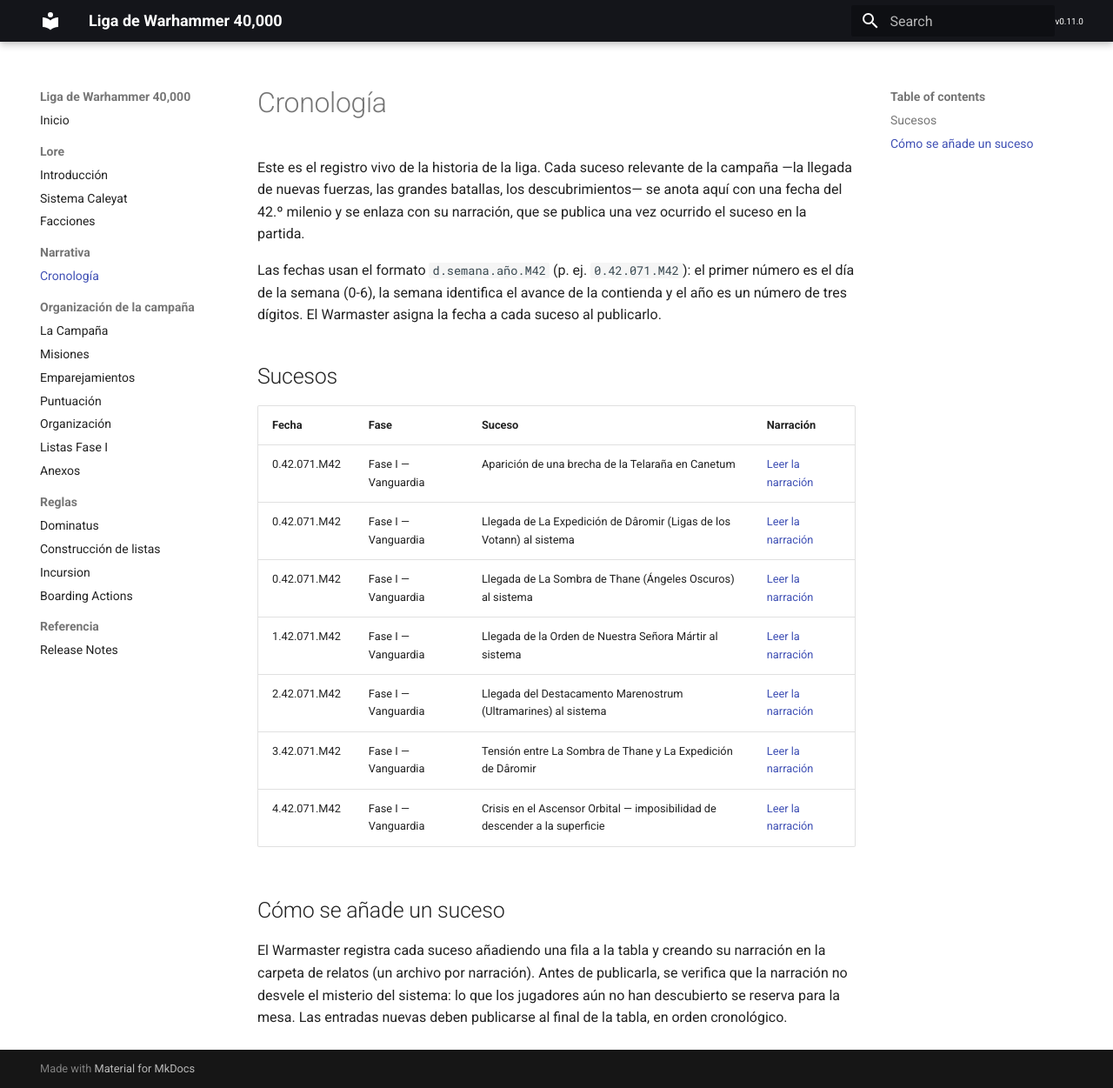
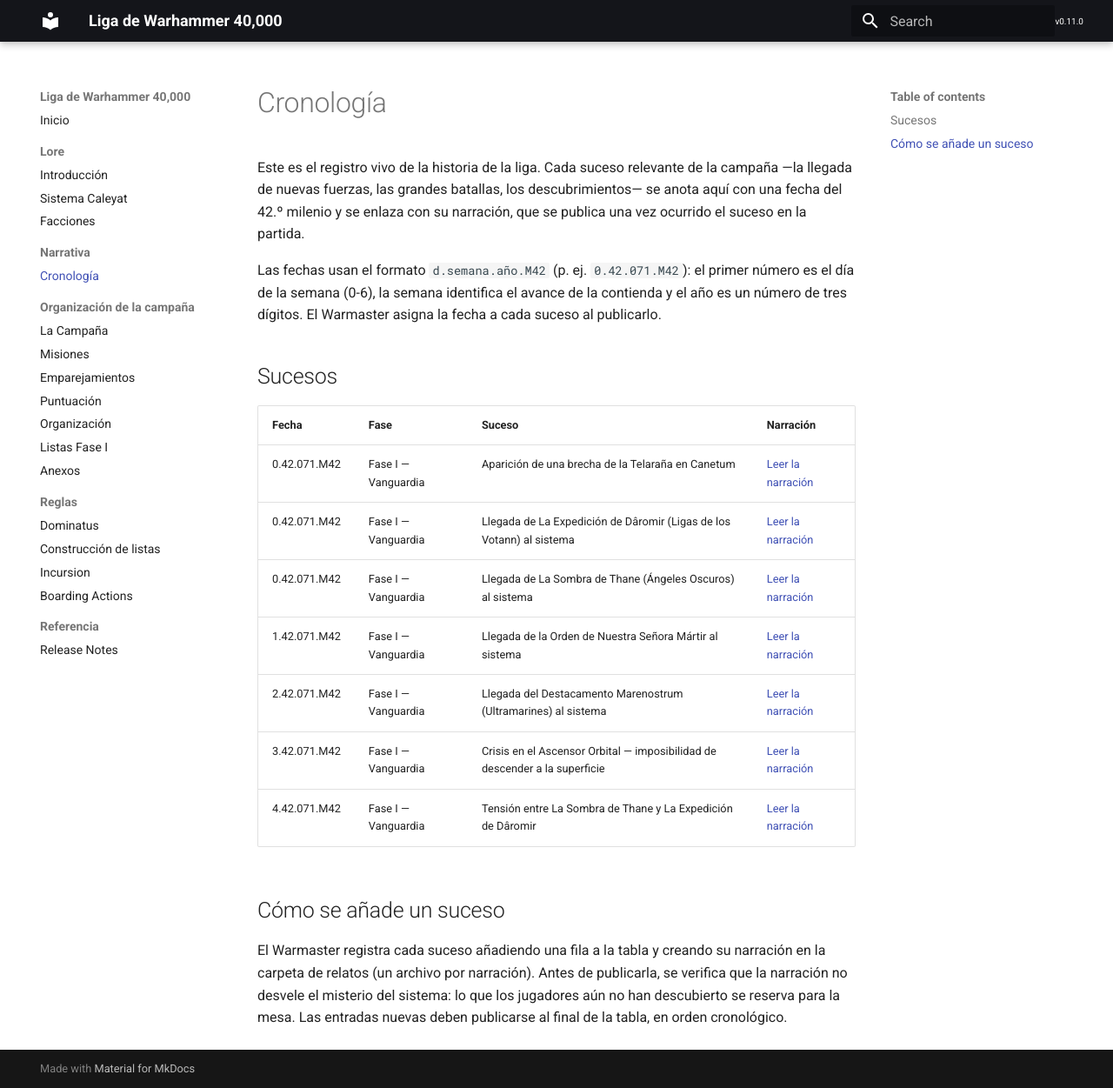
Before and after one commit to gonzalo-radio/liga-armagedon, an MkDocs documentation site: the page built from docs/narrativa/cronologia.md, in a window 1280 px wide and 1251 px high. Shown: the whole window at 87% size. Built offline with MkDocs 1.6.1 and Material for MkDocs 9.7.7, drawn with Linux system fonts in a browser that asks for light colours.

```diff
--- a/docs/narrativa/cronologia.md
+++ b/docs/narrativa/cronologia.md
@@ -13,8 +13,8 @@ Las fechas usan el formato `d.semana.año.M42` (p. ej. `0.42.071.M42`): el prime
 | 0.42.071.M42 | Fase I — Vanguardia | Llegada de La Sombra de Thane (Ángeles Oscuros) al sistema | [Leer la narración](relatos/llegada-angeles-oscuros.md) |
 | 1.42.071.M42 | Fase I — Vanguardia | Llegada de la Orden de Nuestra Señora Mártir al sistema | [Leer la narración](relatos/llegada-orden-nuestra-senora-martir.md) |
 | 2.42.071.M42 | Fase I — Vanguardia | Llegada del Destacamento Marenostrum (Ultramarines) al sistema | [Leer la narración](relatos/llegada-destacamento-marenostrum.md) |
-| 3.42.071.M42 | Fase I — Vanguardia | Tensión entre La Sombra de Thane y La Expedición de Dâromir | [Leer la narración](relatos/tension-thane-daromir.md) |
-| 4.42.071.M42 | Fase I — Vanguardia | Crisis en el Ascensor Orbital — imposibilidad de descender a la superficie | [Leer la narración](relatos/ascensor-orbital-crisis.md) |
+| 3.42.071.M42 | Fase I — Vanguardia | Crisis en el Ascensor Orbital — imposibilidad de descender a la superficie | [Leer la narración](relatos/ascensor-orbital-crisis.md) |
+| 4.42.071.M42 | Fase I — Vanguardia | Tensión entre La Sombra de Thane y La Expedición de Dâromir | [Leer la narración](relatos/tension-thane-daromir.md) |
 
 ## Cómo se añade un suceso
 
```
Also changed, not shown: docs/narrativa/relatos/ascensor-orbital-crisis.md (+1 -1 lines), docs/narrativa/relatos/tension-thane-daromir.md (+1 -1 lines).
